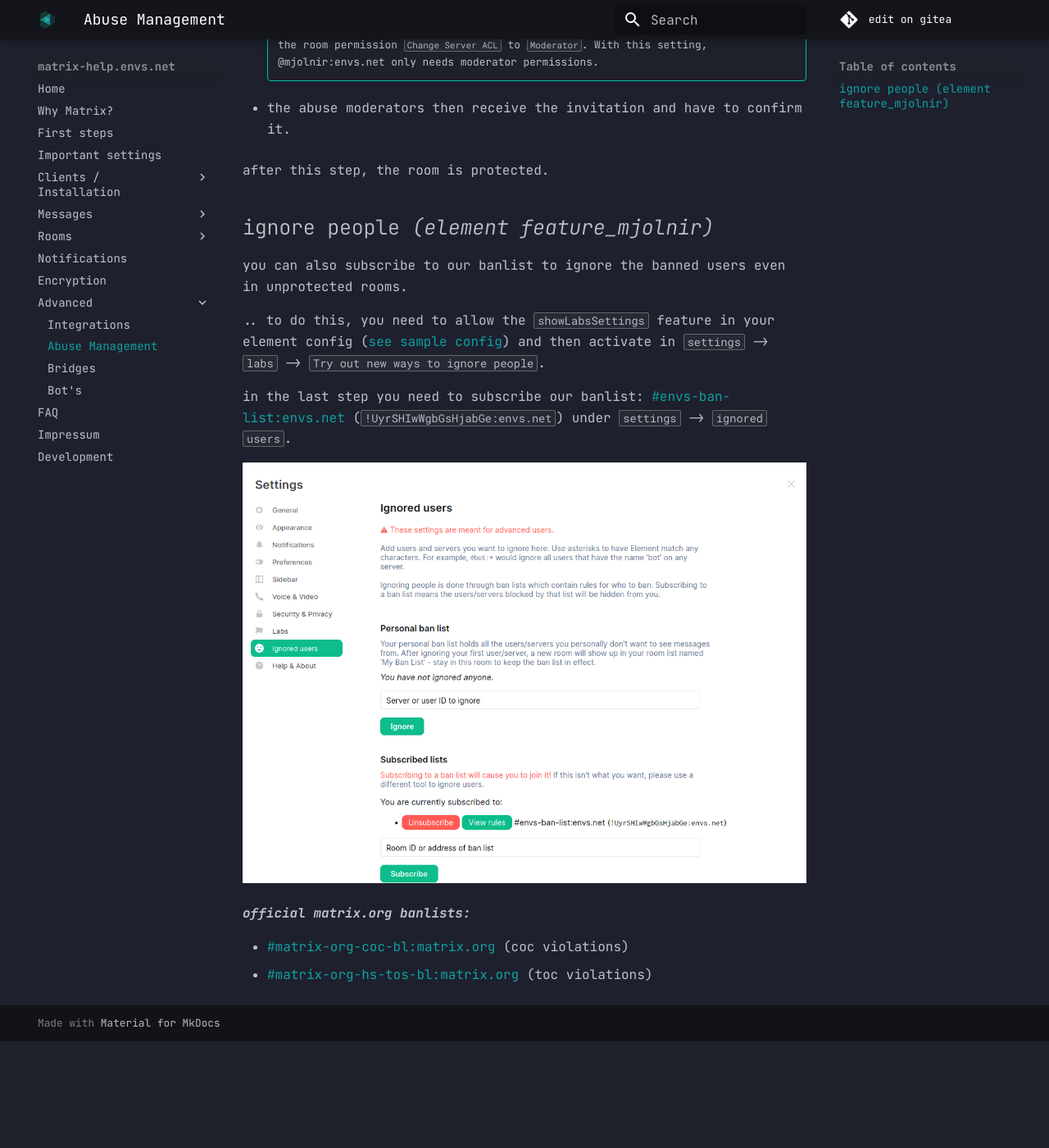
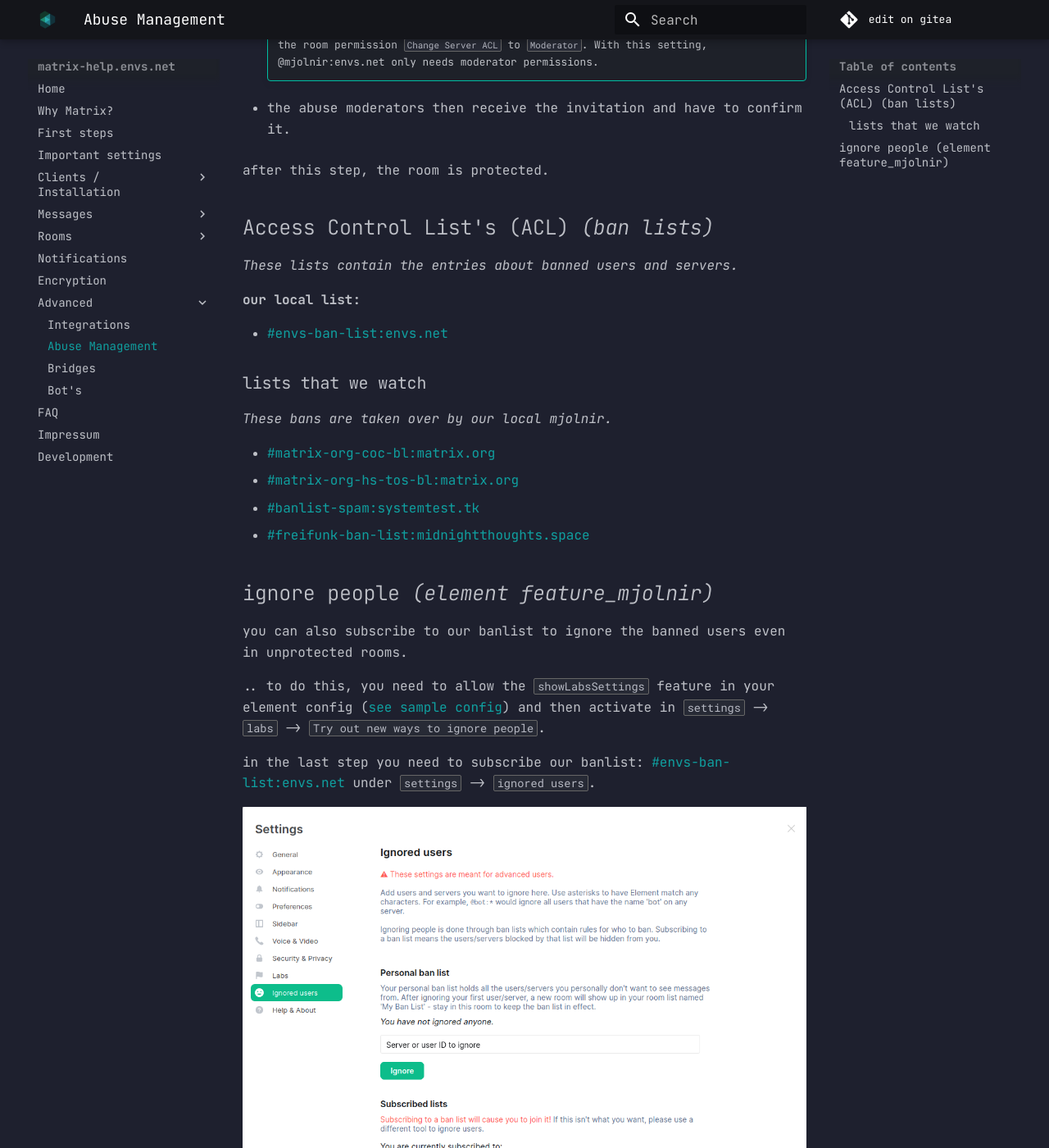
Before and after one commit to envs-net/matrix-doc, an MkDocs documentation site: the page built from docs/advanced/abuse_management.md, in a window 1280 px wide and 1400 px high, scrolled down 443 px. Shown: the whole window at 82% size. Built offline with MkDocs 1.6.1 and Material for MkDocs 9.7.7, drawn with Linux system fonts in a browser that asks for light colours; before the commit the page ends 1713 px from its top, so only the background shows below that; some of the changed text lies outside the part shown.

Commit message:
abuse: add a note about Access Control Lists

```diff
--- a/docs/advanced/abuse_management.md
+++ b/docs/advanced/abuse_management.md
@@ -20,6 +20,22 @@ to protect your own room from known spammers and evil accounts:
 
 after this step, the room is protected.
 
+## Access Control List's (ACL) *(ban lists)*
+
+*These lists contain the entries about banned users and servers.*
+
+**our local list:**
+
+- [#envs-ban-list:envs.net](https://matrix.to/#/#envs-ban-list:envs.net)
+
+### lists that we watch
+*These bans are taken over by our local mjolnir.*
+
+- [#matrix-org-coc-bl:matrix.org](https://matrix.to/#/#matrix-org-coc-bl:matrix.org)
+- [#matrix-org-hs-tos-bl:matrix.org](https://matrix.to/#/#matrix-org-hs-tos-bl:matrix.org)
+- [#banlist-spam:systemtest.tk](https://matrix.to/#/#banlist-spam:systemtest.tk)
+- [#freifunk-ban-list:midnightthoughts.space](https://matrix.to/#/#freifunk-ban-list:midnightthoughts.space)
+
 ## ignore people *(element feature_mjolnir)*
 
 you can also subscribe to our banlist to ignore the banned users even in unprotected rooms.
@@ -27,12 +43,13 @@ you can also subscribe to our banlist to ignore the banned users even in unprote
 .. to do this, you need to allow the `showLabsSettings` feature in your element config ([see sample config](https://element.envs.net/config.json))
 and then activate in `settings` -> `labs` -> `Try out new ways to ignore people`.
 
-in the last step you need to subscribe our banlist: [#envs-ban-list:envs.net](https://matrix.to/#/#envs-ban-list:envs.net) (`!UyrSHIwWgbGsHjabGe:envs.net`)
+in the last step you need to subscribe our banlist: [#envs-ban-list:envs.net](https://matrix.to/#/#envs-ban-list:envs.net)
 under `settings` -> `ignored users`.
 
 ![Screenshot of ignored people feature](/images/mjolnir_ignored_people.png)
 
-***official matrix.org banlists:***
+<br />
+# official matrix.org banlists
 
 - [#matrix-org-coc-bl:matrix.org](https://matrix.to/#/#matrix-org-coc-bl:matrix.org) (coc violations)
 - [#matrix-org-hs-tos-bl:matrix.org](https://matrix.to/#/#matrix-org-hs-tos-bl:matrix.org) (toc violations)
```
